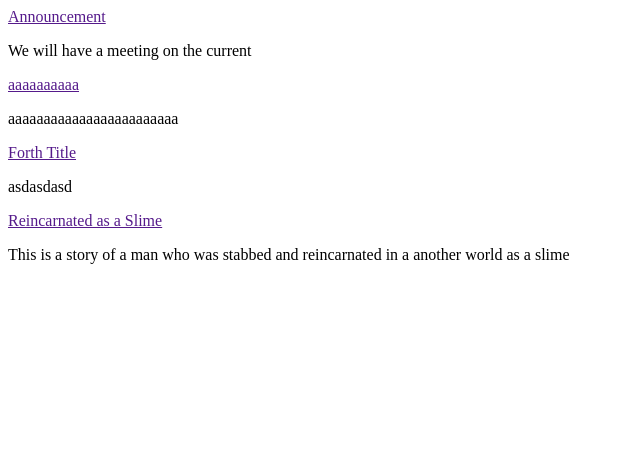
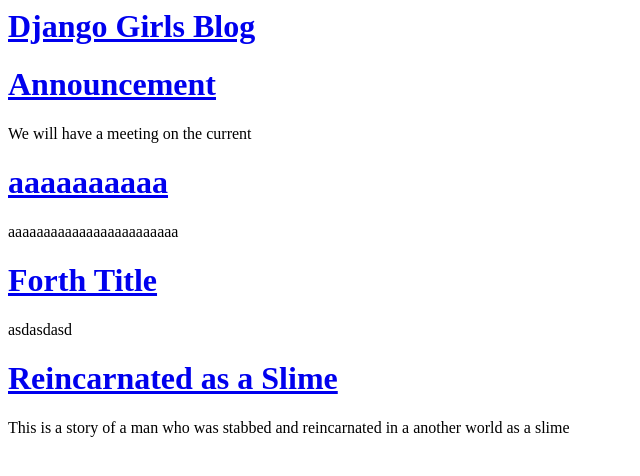
Before and after one commit to aceaceace30/Blog, a Django app: template myblog/templates/myblog/post_list.html in a window 1280 px wide. Shown: the top 476 px of the page, without its empty margins (0-640 px from the left). Run offline with Django 3.2, Linux system fonts and the light colour scheme; the template is opened without the code that fills it: values that come from a table or form of the project are taken from there, others are empty; data comes from the database, SQL or seed files in the repository.

Commit message:
Adding an base.html file so that you can use the same template over all of your files

```diff
--- a/Blog/urls.py
+++ b/Blog/urls.py
@@ -18,5 +18,5 @@
 
 urlpatterns = [
     path('admin/', admin.site.urls),
-    path('', include('myblog.urls'))
+    path('myblog/', include('myblog.urls'))
 ]
--- /dev/null
+++ b/myblog/static/css/myblog.css
@@ -0,0 +1,3 @@
+h1 a, h2 a {
+    color: #C25100;
+}
--- /dev/null
+++ b/myblog/templates/myblog/base.html
@@ -0,0 +1,17 @@
+{% load static %}
+
+<body>
+    <div class="page-header">
+        <h1><a href="/">Django Girls Blog</a></h1>
+    </div>
+    <div class="content container">
+        <div class="row">
+            <div class="col-md-8">
+
+                {% block content %}
+                {% endblock %}
+
+                </div>
+        </div>
+    </div>
+</body>
--- a/myblog/templates/myblog/post_list.html
+++ b/myblog/templates/myblog/post_list.html
@@ -1,6 +1,14 @@
+{% extends 'myblog/base.html' %}
+{% load static %}
+
+
+
+{% block content%}
 {% for mypost in posts %}
     <div>
-        <a href = "">{{ mypost.title }}</a>
+        <h1><a href = "{% url 'post_detail' id=mypost.id %}">{{ mypost.title }}</a></h1>
         <p> {{ mypost.text }}</p>
     </div>
 {% endfor %}
+
+{% endblock%}
--- a/myblog/urls.py
+++ b/myblog/urls.py
@@ -3,4 +3,5 @@
 
 urlpatterns = [
     path('', views.post_list, name = "post_list"),
+    path('post/<int:id>/', views.post_detail, name = "post_detail"),
 ]
```
Also changed, not shown: myblog/templates/myblog/post_detail.html (added, +12 -0 lines), myblog/views.py (+6 -1 lines).
